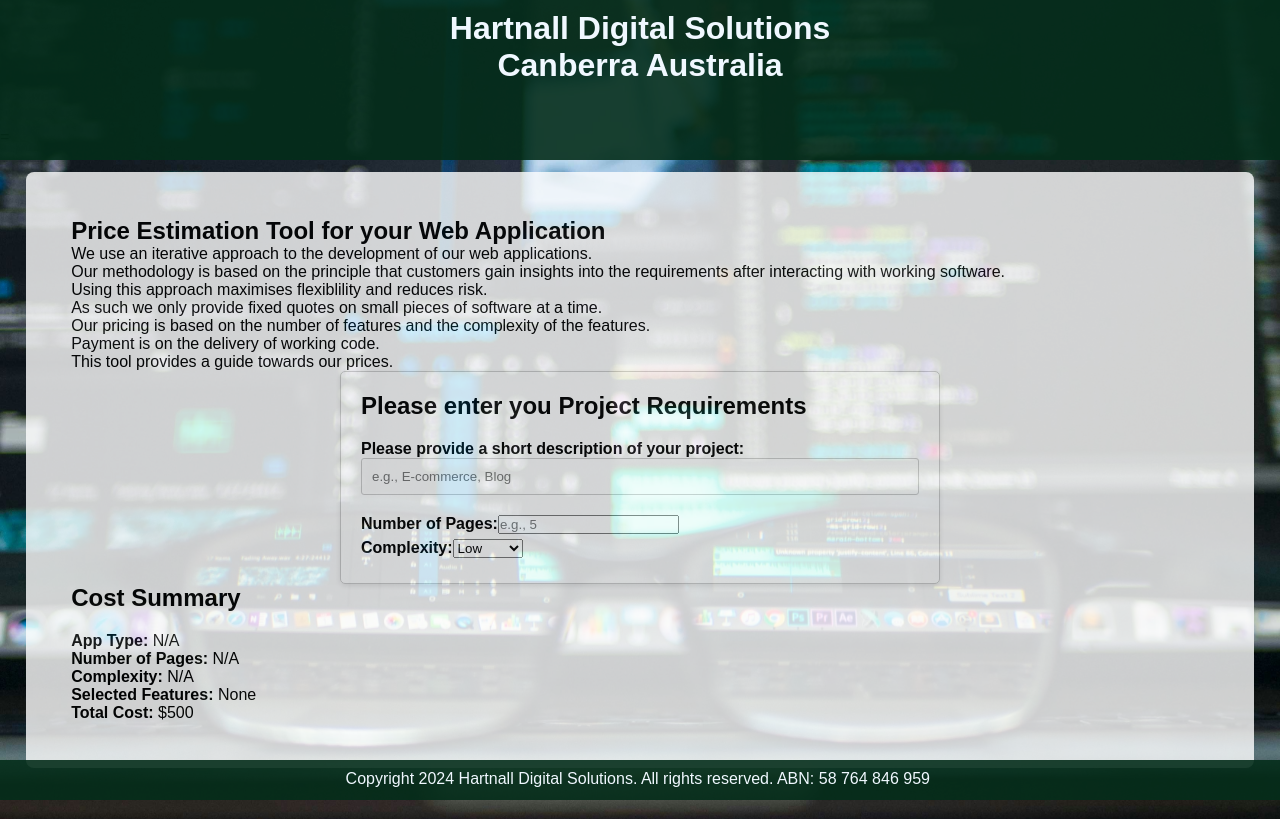
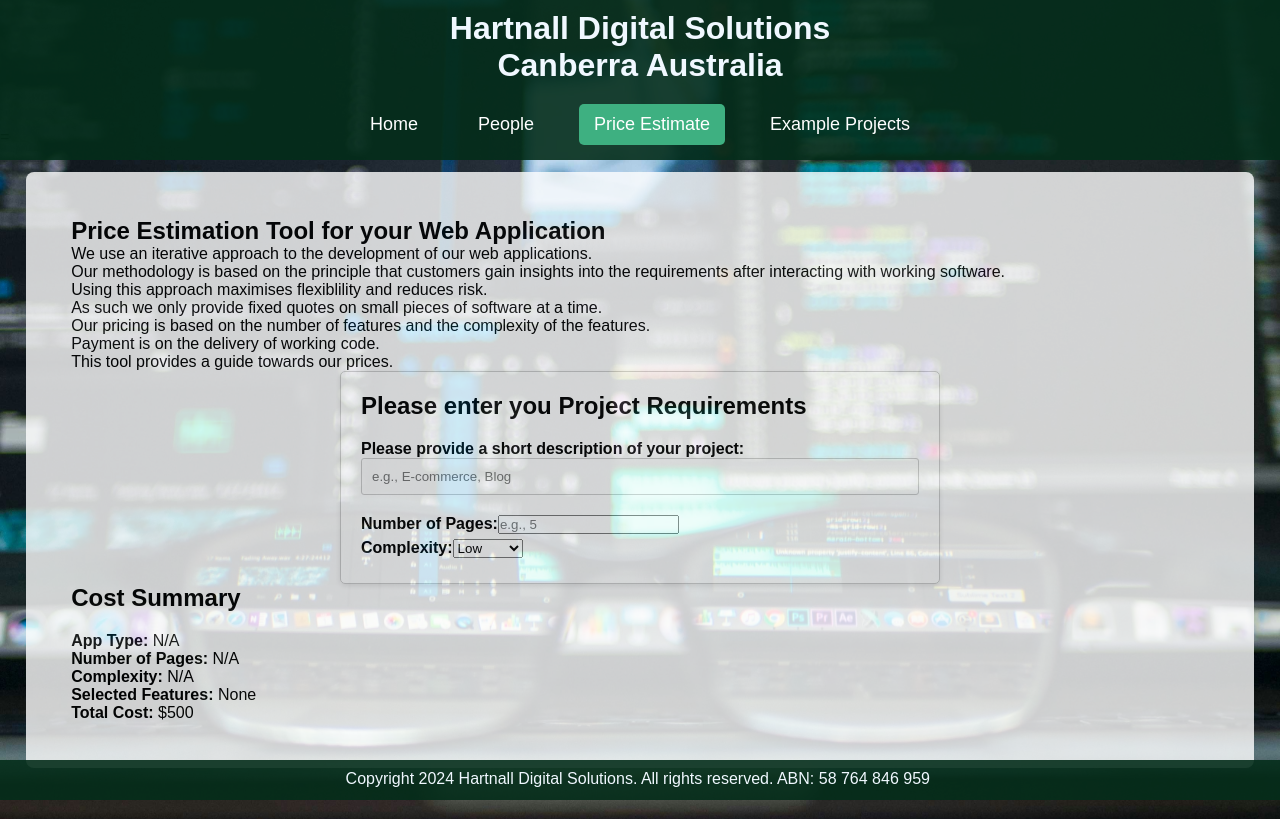
Before and after one commit to emmahartnall/react_nov_23, a React (Create React App) app: page / in a window 1280 px wide. Built offline with nearby package versions, Linux system fonts and the light colour scheme.

Commit message:
tabNavigation

```diff
--- a/src/Quote2.jsx
+++ b/src/Quote2.jsx
@@ -1,10 +1,10 @@
 // Quote2.jsx
 import React, { useState } from "react";
-import ProjectDetailsForm from "./components/ProjectDetailsForm";
+import { BrowserRouter as Router, Routes, Route } from 'react-router-dom';
+import Nav from './components/Nav';
 import RequirementsForm from "./components/RequirementsForm";
 import Heading from "./components/Heading";
 import DescriptionMethodology from "./components/DescriptionMethodology";
-import FeatureSelection from "./components/FeatureSelection";
 import CostSummary from "./components/CostSummary";
 import Header from "./components/Header";
 import Footer from "./components/Footer";
--- a/src/components/Header.jsx
+++ b/src/components/Header.jsx
@@ -1,5 +1,6 @@
 // components/Header.jsx
 import React from "react";
+import Nav from './Nav';
 
 const Header = () => {
   return (
@@ -7,6 +8,7 @@ const Header = () => {
       <div class="header-center">
         <h1 class="heading">Hartnall Digital Solutions</h1>
         <h2 class="heading">Canberra Australia</h2>
+        <Nav />
       </div>
     </header>
   );
--- /dev/null
+++ b/src/components/Nav.jsx
@@ -0,0 +1,18 @@
+import React from 'react';
+import { Link } from 'react-router-dom'; // Import Link for routing
+import "../css/quoteClasses.css";
+
+function Nav() {
+  return (
+    <nav class="navbar">
+            <ul class="nav-list">
+                <li class="nav-item"><a href="https://hartnall.com.au">Home</a></li>
+                <li class="nav-item"><a href="https://hartnall.com.au/people">People</a></li>
+                <li class="nav-item"><a class="active" href="quote.html">Price Estimate</a></li>
+                <li class="nav-item"><a href="https://hartnall.com.au/websites">Example Projects</a></li>
+            </ul>
+        </nav>
+  );
+}
+
+export default Nav;
--- a/src/css/quoteClasses.css
+++ b/src/css/quoteClasses.css
@@ -28,6 +28,45 @@
     text-align: center;
 }
 
+.navbar {
+    max-width: 1200px;
+    margin: 0 auto;
+}
+
+.nav-list {
+    list-style: none;
+    display: flex;
+    justify-content: center;
+    padding: 0;
+    margin: 0;
+}
+
+
+.nav-item {
+    margin: 0 15px;
+}
+
+.nav-item a {
+    color: white;
+    text-decoration: none;
+    font-size: 18px;
+    padding: 10px 15px;
+    display: block;
+    border-radius: 5px;
+    transition: background-color 0.3s ease;
+}
+
+/* Hover effect */
+.nav-item a:hover {
+    background-color: #555;
+}
+
+/* Active tab styling */
+.nav-item a.active {
+    background-color: #3eb081;
+}
+
+
 .transparent-section{
     margin:2%;
     padding: 2%;
```
Also changed, not shown: src/components/Nav-old.jsx (added, +38 -0 lines).
